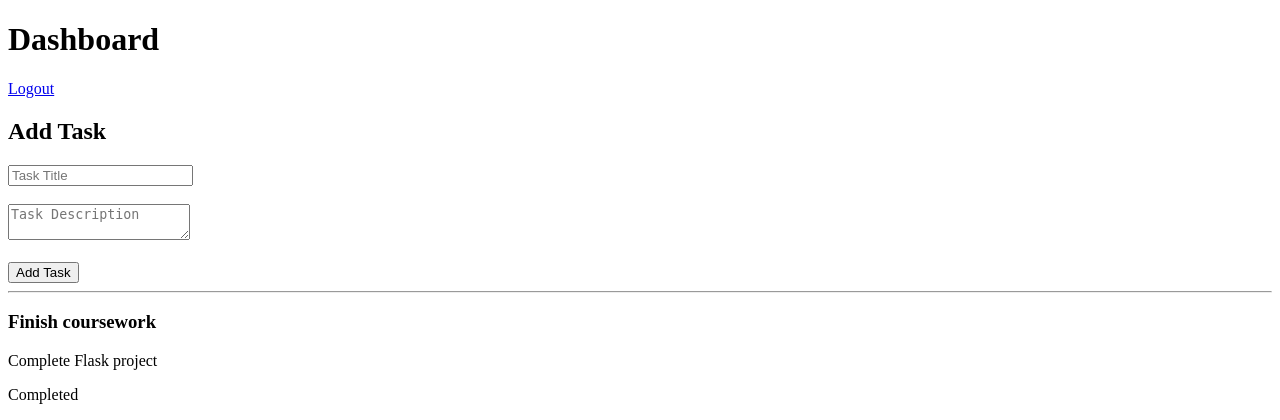
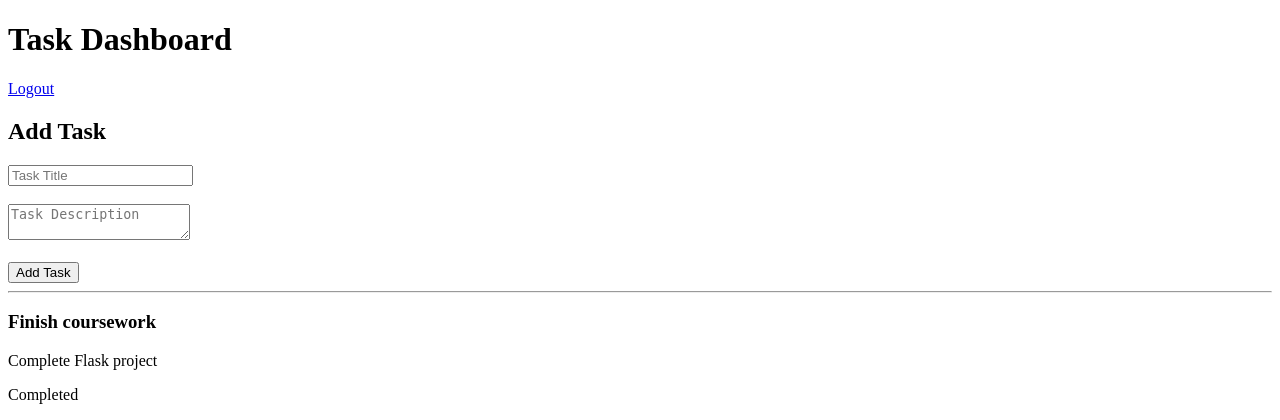
Before and after one commit to Acharito/taskflow, a Flask app: page /dashboard in a window 1280 px wide. Shown: the top 420 px of the page. Run offline with Flask 3, Linux system fonts and the light colour scheme; a user stored in the database is signed in; data comes from the database, SQL or seed files in the repository.

Commit message:
Updated frontend

```diff
--- a/templates/dashboard.html
+++ b/templates/dashboard.html
@@ -9,7 +9,7 @@
 
 <body>
 
-    <h1>Dashboard</h1>
+    <h1>Task Dashboard</h1>
 
     <a href="/logout">Logout</a>
 
```
